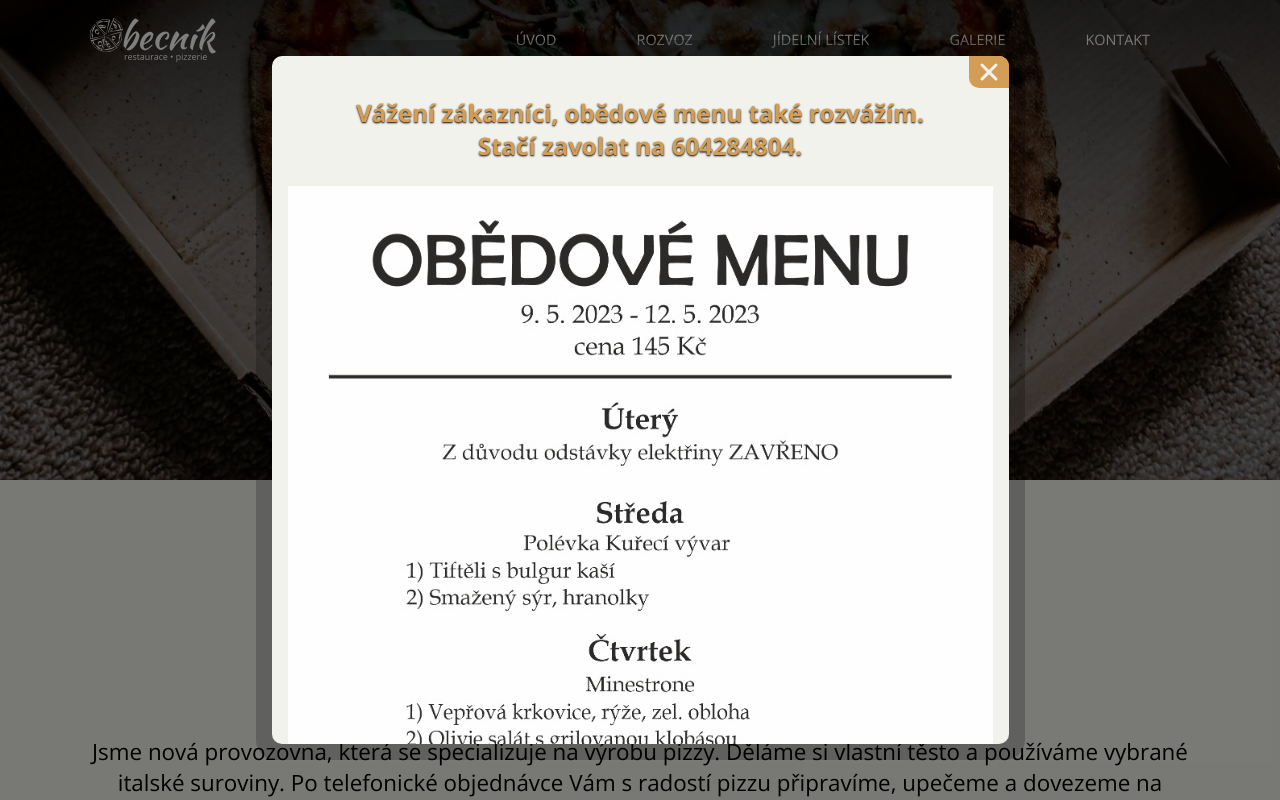
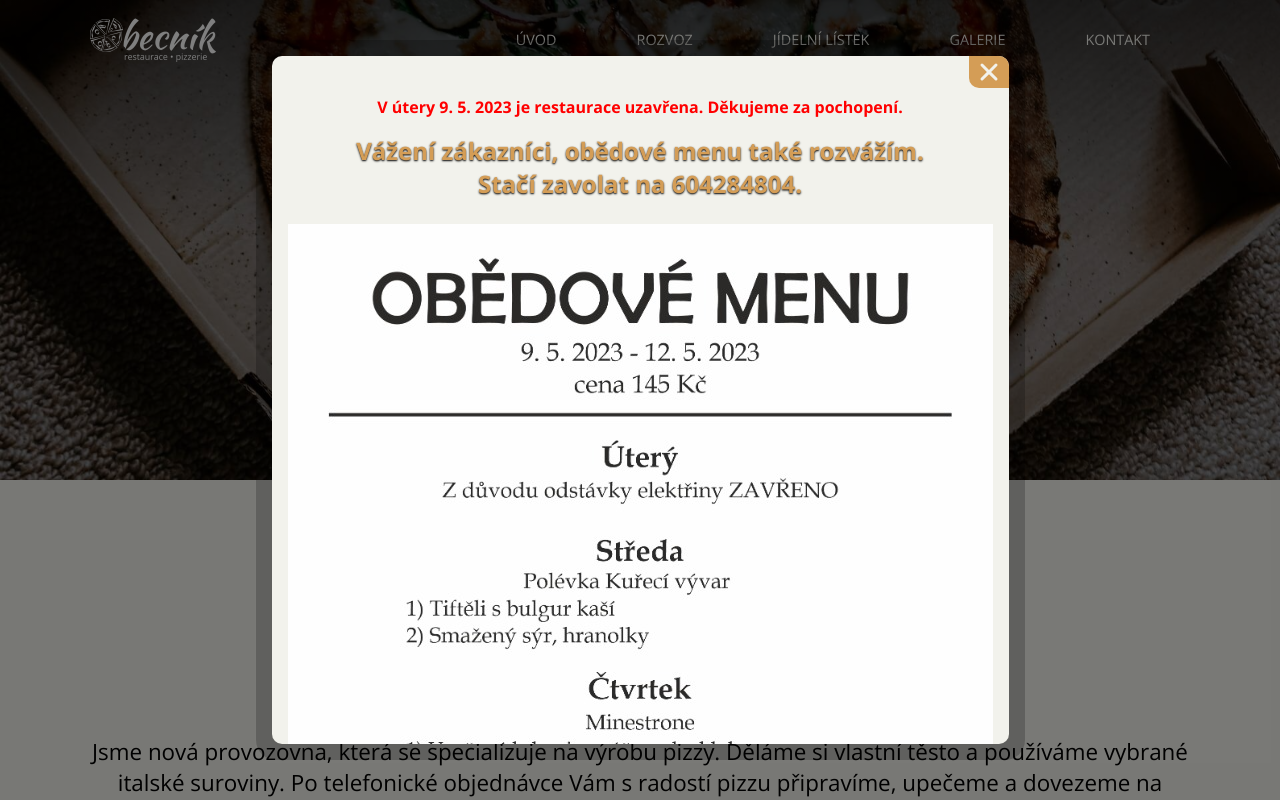
Before and after one commit to kolarskydominik/obecnik-pizzerie-app, a React (Create React App) app: page /#/ in a window 1280 px wide. Shown: the top 800 px of the page. Built offline with nearby package versions, Linux system fonts and the light colour scheme.

Commit message:
09052023

```diff
--- a/src/components/Dialog/Dialog.js
+++ b/src/components/Dialog/Dialog.js
@@ -47,9 +47,10 @@ function Dialog() {
                   return (
                     <DialogAktualne
                       key={index}
-                      style={{ textAlign: 'center', fontWeight: 'bold' }}>
+                      style={{ textAlign: 'center', fontWeight: 'bold', color: 'red' }}>
                       <span>{item.date}</span>
                       <span>{item.info}</span>
+
                       {/* <img
                         id="image"
                         style={{
--- a/src/dataText.js
+++ b/src/dataText.js
@@ -29,8 +29,8 @@ export const dataText = {
 };
 
 export const aktualneText = [
-  // {
-    // date: "",
-    // info: "Dnes 18.3. restaurace do 14:00 uzavřena pro soukromou společnost. Od 14:00 otevřeno normálně pro veřejnost. Děkujeme za pochopení.",
-  // }
+  {
+    date: "",
+    info: "V útery 9. 5. 2023 je restaurace uzavřena. Děkujeme za pochopení.",
+  }
 ];
```
